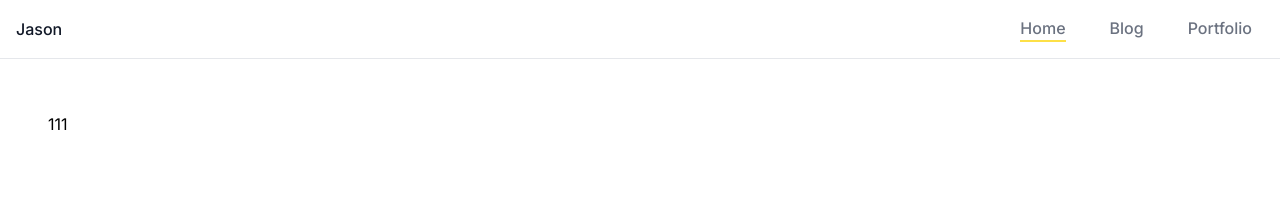
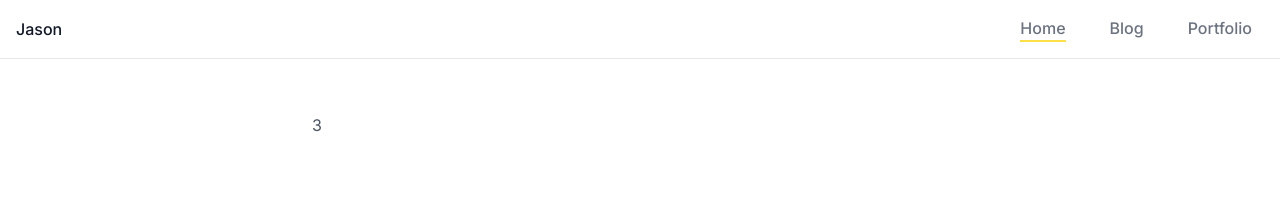
Before and after one commit to yikejason/jason-blog-website, a Next.js app: page /blog in a window 1280 px wide. Shown: the top 201 px of the page. Built offline with nearby package versions, Linux system fonts and the light colour scheme.

Commit message:
added page animation

```diff
--- a/src/app/blog/page.tsx
+++ b/src/app/blog/page.tsx
@@ -1,11 +1,12 @@
 import React from 'react';
+import Layout from '@/src/components/Layout';
 
-const page = () => {
+const Blog = () => {
   return (
-    <main className="flex  flex-col">
-      <div className="container mx-auto px-12 py-4 mt-24">111</div>
-    </main>
+    <Layout>
+      <div>3</div>
+    </Layout>
   );
 };
 
-export default page;
+export default Blog;
--- a/src/app/page.tsx
+++ b/src/app/page.tsx
@@ -1,7 +1,7 @@
-import BasicLayout from '@/src/components/Layout';
+import Layout from '@/src/components/Layout';
 export default function Home() {
   return (
-    <BasicLayout>
+    <Layout>
       <h2 className="text-3xl md:text-4xl text-black">关于</h2>
       <p className="text-gray-600 max-w-5xl">
         专注于前端的全栈工程师，参与工作距今已经有十多年，有着丰富的2B系统开发及架构经验。早年从事UI设计工作，因此对用户体验及交互上具有一定的把控。目前主要以前端开发为主，对服务端技术如：nodejs、next、nest也具备一定的掌握。擅长以React为核心的各类技术栈进行软件开发，喜欢工程化方面领域，喜欢交互设计。
@@ -14,6 +14,6 @@ export default function Home() {
         </li>
         <li>🌱 目前正在学习Rust这门语言及自动化测试方面的知识。</li>
       </ul>
-    </BasicLayout>
+    </Layout>
   );
 }
--- a/src/components/Header.tsx
+++ b/src/components/Header.tsx
@@ -1,7 +1,7 @@
 'use client';
+import { useState } from 'react';
 import Link from 'next/link';
 import NavLink from './NavLink';
-import { useState } from 'react';
 
 const NavLinks = [
   {
@@ -17,7 +17,7 @@ const NavLinks = [
   {
     id: 'portfolio',
     title: 'Portfolio',
-    path: '/Portfolio',
+    path: '/portfolio',
   },
 ];
 
--- a/src/components/Layout.tsx
+++ b/src/components/Layout.tsx
@@ -1,14 +1,28 @@
+'use client';
 import React from 'react';
+import { motion } from 'framer-motion';
 
+const variants = {
+  hidden: { opacity: 0, x: -200, y: 0 },
+  enter: { opacity: 1, x: 0, y: 0 },
+  exit: { opacity: 0, x: 0, y: -100 },
+};
 const Layout = ({ children }: { children: React.ReactNode }) => {
   return (
-    <main className="flex flex-col">
+    <motion.main
+      initial="hidden"
+      animate="enter"
+      exit="exit"
+      variants={variants}
+      transition={{ type: 'linear' }}
+      className="flex flex-col"
+    >
       <div className="container mx-auto px-4 py-4 mt-24">
         <section className="max-w-prose grid gap-9 m-auto text-gray-600 leading-relaxed">
           {children}
         </section>
       </div>
-    </main>
+    </motion.main>
   );
 };
 
```
